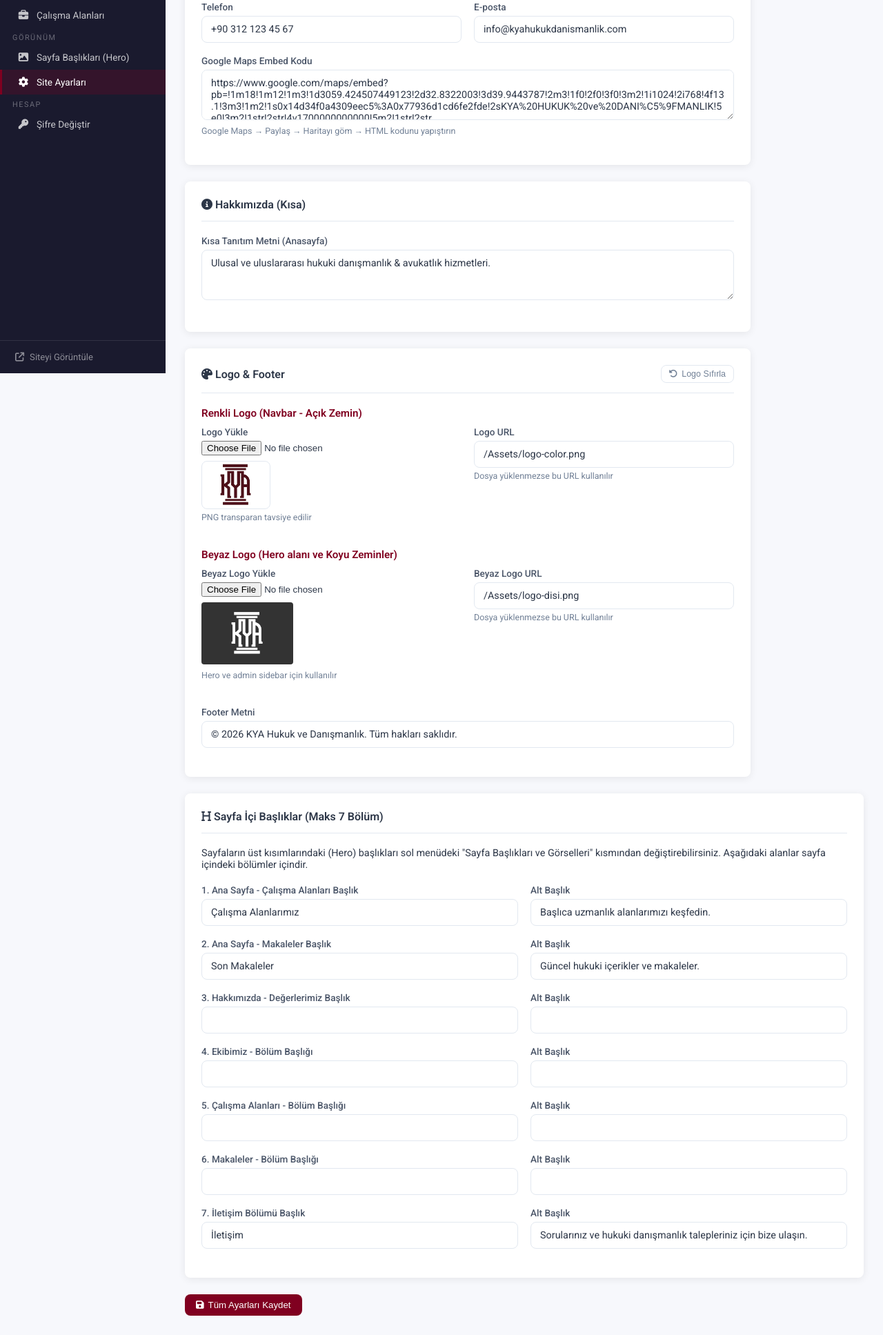
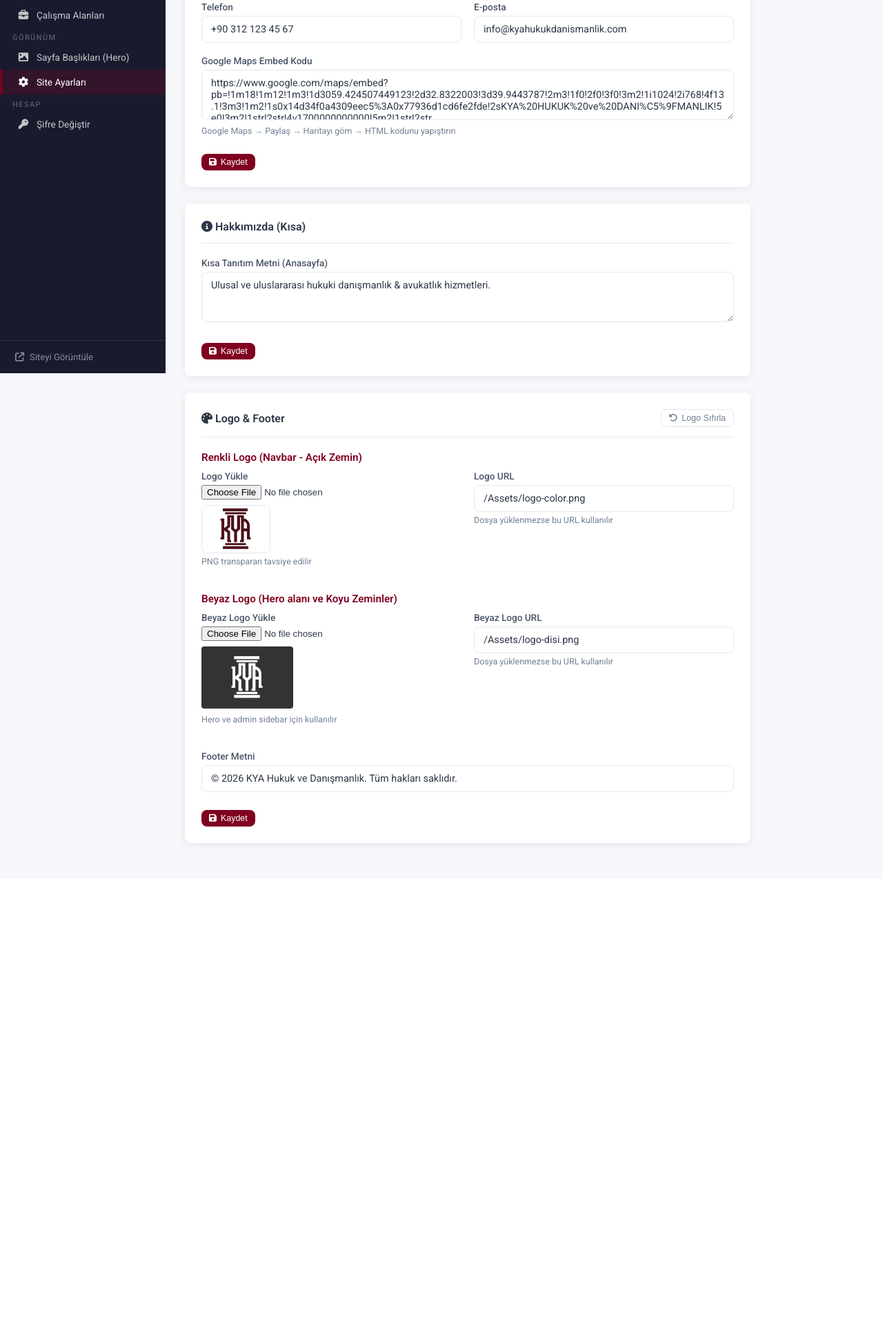
Before and after one commit to demirarif/Ayk-site, a Flask app: page /admin/ayarlar in a window 1280 px wide. Shown: the part 259-2194 px from the top of the page at 69% size. After the commit the page ends 1487 px from the top, so only its background shows below. Run offline with Flask 3, Linux system fonts and the light colour scheme; a user stored in the database is signed in; data comes from the database, SQL or seed files in the repository; some libraries are stand-ins or nearby versions.

Commit message:
feat: site ayarları karta özel kaydet butonu, Sayfa İçi Başlıklar bölümü kaldırıldı

```diff
--- a/app.py
+++ b/app.py
@@ -552,49 +552,36 @@ def admin_hero_save():
 @app.route('/admin/ayarlar', methods=['GET', 'POST'])
 @login_required
 def admin_settings():
+    # Desteklenen tüm ayar anahtarları (beyaz liste)
     setting_defs = [
         ('contact_address', 'Adres', 'textarea'),
         ('contact_phone', 'Telefon', 'text'),
         ('contact_email', 'E-posta', 'email'),
         ('contact_hours', 'Çalışma Saatleri', 'text'),
+        ('google_maps_embed', 'Google Maps Embed URL', 'text'),
         ('about_short', 'Kısa Tanıtım (Alt Başlık)', 'textarea'),
         ('logo_url', 'Logo URL (Açık Zemin - Renkli)', 'text'),
         ('logo_white_url', 'Logo URL (Koyu Zemin - Beyaz)', 'text'),
         ('footer_text', 'Footer Metin', 'textarea'),
-        ('google_maps_embed', 'Google Maps Embed URL', 'text'),
-        ('home_practice_title', 'Ana Sayfa - Çalışma Alanları Başlık', 'text'),
-        ('home_practice_subtitle', 'Ana Sayfa - Çalışma Alanları Alt Başlık', 'text'),
-        ('home_articles_title', 'Ana Sayfa - Makaleler Başlık', 'text'),
-        ('home_articles_subtitle', 'Ana Sayfa - Makaleler Alt Başlık', 'text'),
-        ('about_values_title', 'Hakkımızda - Değerlerimiz Başlık', 'text'),
-        ('about_values_subtitle', 'Hakkımızda - Değerlerimiz Alt Başlık', 'text'),
-        ('team_section_title', 'Ekibimiz - Bölüm Başlığı', 'text'),
-        ('team_section_subtitle', 'Ekibimiz - Bölüm Alt Başlığı', 'text'),
-        ('areas_section_title', 'Çalışma Alanları - Bölüm Başlığı', 'text'),
-        ('areas_section_subtitle', 'Çalışma Alanları - Bölüm Alt Başlığı', 'text'),
-        ('articles_section_title', 'Makaleler - Bölüm Başlığı', 'text'),
-        ('articles_section_subtitle', 'Makaleler - Bölüm Alt Başlığı', 'text'),
-        ('contact_section_title', 'İletişim Bölümü Başlık', 'text'),
-        ('contact_section_subtitle', 'İletişim Bölümü Alt Başlık', 'text'),
     ]
     if request.method == 'POST':
+        # Her form yalnızca kendi alanını gönderir;
+        # sadece POST'ta gelen key'leri kaydet (diğerlerini silme)
         for key, _, _ in setting_defs:
-            value = request.form.get(key, '')
-            SiteSetting.set(key, value)
-        # Logo dosya yükleme
+            if key in request.form:
+                SiteSetting.set(key, request.form.get(key, ''))
+        # Logo dosya yükleme (logo kartı gönderildiğinde)
         logo_file = request.files.get('logo_file')
         if logo_file and logo_file.filename:
             url = save_upload(logo_file)
             if url:
                 SiteSetting.set('logo_url', url)
-
         logo_white_file = request.files.get('logo_white_file')
         if logo_white_file and logo_white_file.filename:
             url = save_upload(logo_white_file)
             if url:
                 SiteSetting.set('logo_white_url', url)
-
-        flash('Ayarlar kaydedildi.', 'success')
+        flash('Kaydedildi.', 'success')
         return redirect(url_for('admin_settings'))
     settings = {s.key: s.value for s in SiteSetting.query.all()}
     return render_template('admin/settings.html', settings=settings, setting_defs=setting_defs)
@@ -681,12 +668,6 @@ def init_db():
             'logo_url': '/Assets/logo-color.png',
             'logo_white_url': '/Assets/logo-disi.png',
             'google_maps_embed': 'https://www.google.com/maps/embed?pb=!1m18!1m12!1m3!1d3059.424507449123!2d32.8322003!3d39.9443787!2m3!1f0!2f0!3f0!3m2!1i1024!2i768!4f13.1!3m3!1m2!1s0x14d34f0a4309eec5%3A0x77936d1cd6fe2fde!2sKYA%20HUKUK%20ve%20DANI%C5%9FMANLIK!5e0!3m2!1str!2str!4v1700000000000!5m2!1str!2str',
-            'home_practice_title': 'Çalışma Alanlarımız',
-            'home_practice_subtitle': 'Başlıca uzmanlık alanlarımızı keşfedin.',
-            'home_articles_title': 'Son Makaleler',
-            'home_articles_subtitle': 'Güncel hukuki içerikler ve makaleler.',
-            'contact_section_title': 'İletişim',
-            'contact_section_subtitle': 'Sorularınız ve hukuki danışmanlık talepleriniz için bize ulaşın.',
         }
         for key, value in defaults.items():
             if not SiteSetting.query.filter_by(key=key).first():
@@ -825,7 +806,7 @@ def dbcheck():
               for h in HeroSection.query.all()]
     settings_rows = [{'key': s.key, 'value': s.value}
                      for s in SiteSetting.query.filter(
-                         SiteSetting.key.in_(['logo_url', 'logo_white_url', 'contact_section_title'])
+                         SiteSetting.key.in_(['logo_url', 'logo_white_url', 'contact_address'])
                      ).all()]
     return jsonify({'heroes': heroes, 'settings': settings_rows})
 
--- a/templates/admin/settings.html
+++ b/templates/admin/settings.html
@@ -3,10 +3,10 @@
 {% block page_title %}Site Ayarları{% endblock %}
 
 {% block content %}
+
+{# ── İletişim Bilgileri ──────────────────────────────── #}
 <form method="POST" action="{{ url_for('admin_settings') }}" enctype="multipart/form-data" style="max-width:820px;">
   <input type="hidden" name="csrf_token" value="{{ csrf_token() }}">
-
-  <!-- İletişim Bilgileri -->
   <div class="card">
     <div class="card-header"><h2><i class="fa-solid fa-address-book"></i> İletişim Bilgileri</h2></div>
     <div class="form-cols">
@@ -34,18 +34,30 @@
       <textarea name="google_maps_embed" rows="3" placeholder='&lt;iframe src="https://maps.google.com/..." ...&gt;&lt;/iframe&gt;'>{{ settings.get('google_maps_embed','') }}</textarea>
       <p class="hint">Google Maps → Paylaş → Haritayı göm → HTML kodunu yapıştırın</p>
     </div>
+    <button type="submit" class="btn btn-primary btn-sm" style="margin-top:8px;">
+      <i class="fa-solid fa-floppy-disk"></i> Kaydet
+    </button>
   </div>
+</form>
 
-  <!-- Hakkımızda -->
+{# ── Hakkımızda ───────────────────────────────────────── #}
+<form method="POST" action="{{ url_for('admin_settings') }}" style="max-width:820px;">
+  <input type="hidden" name="csrf_token" value="{{ csrf_token() }}">
   <div class="card">
     <div class="card-header"><h2><i class="fa-solid fa-circle-info"></i> Hakkımızda (Kısa)</h2></div>
     <div class="form-row">
       <label>Kısa Tanıtım Metni (Anasayfa)</label>
       <textarea name="about_short" rows="3">{{ settings.get('about_short','') }}</textarea>
     </div>
+    <button type="submit" class="btn btn-primary btn-sm" style="margin-top:8px;">
+      <i class="fa-solid fa-floppy-disk"></i> Kaydet
+    </button>
   </div>
+</form>
 
-  <!-- Logo & Footer -->
+{# ── Logo & Footer ────────────────────────────────────── #}
+<form method="POST" action="{{ url_for('admin_settings') }}" enctype="multipart/form-data" style="max-width:820px;">
+  <input type="hidden" name="csrf_token" value="{{ csrf_token() }}">
   <div class="card">
     <div class="card-header">
       <h2><i class="fa-solid fa-palette"></i> Logo & Footer</h2>
@@ -97,93 +109,10 @@
       <label>Footer Metni</label>
       <input type="text" name="footer_text" value="{{ settings.get('footer_text','') }}" placeholder="© 2026 KYA Hukuk Danışmanlık">
     </div>
+    <button type="submit" class="btn btn-primary btn-sm" style="margin-top:8px;">
+      <i class="fa-solid fa-floppy-disk"></i> Kaydet
+    </button>
   </div>
+</form>
 
-  <!-- Sayfa İçi Başlıklar -->
-  <div class="card">
-    <div class="card-header"><h2><i class="fa-solid fa-heading"></i> Sayfa İçi Başlıklar (Maks 7 Bölüm)</h2></div>
-    <p class="hint" style="margin-bottom:20px;">Sayfaların üst kısımlarındaki (Hero) başlıkları sol menüdeki "Sayfa Başlıkları ve Görselleri" kısmından değiştirebilirsiniz. Aşağıdaki alanlar sayfa içindeki bölümler içindir.</p>
-
-    <div class="form-cols">
-      <div class="form-row">
-        <label>1. Ana Sayfa - Çalışma Alanları Başlık</label>
-        <input type="text" name="home_practice_title" value="{{ settings.get('home_practice_title','') }}">
-      </div>
-      <div class="form-row">
-        <label>Alt Başlık</label>
-        <input type="text" name="home_practice_subtitle" value="{{ settings.get('home_practice_subtitle','') }}">
-      </div>
-    </div>
-
-    <div class="form-cols">
-      <div class="form-row">
-        <label>2. Ana Sayfa - Makaleler Başlık</label>
-        <input type="text" name="home_articles_title" value="{{ settings.get('home_articles_title','') }}">
-      </div>
-      <div class="form-row">
-        <label>Alt Başlık</label>
-        <input type="text" name="home_articles_subtitle" value="{{ settings.get('home_articles_subtitle','') }}">
-      </div>
-    </div>
-
-    <div class="form-cols">
-      <div class="form-row">
-        <label>3. Hakkımızda - Değerlerimiz Başlık</label>
-        <input type="text" name="about_values_title" value="{{ settings.get('about_values_title','') }}">
-      </div>
-      <div class="form-row">
-        <label>Alt Başlık</label>
-        <input type="text" name="about_values_subtitle" value="{{ settings.get('about_values_subtitle','') }}">
-      </div>
-    </div>
-
-    <div class="form-cols">
-      <div class="form-row">
-        <label>4. Ekibimiz - Bölüm Başlığı</label>
-        <input type="text" name="team_section_title" value="{{ settings.get('team_section_title','') }}">
-      </div>
-      <div class="form-row">
-        <label>Alt Başlık</label>
-        <input type="text" name="team_section_subtitle" value="{{ settings.get('team_section_subtitle','') }}">
-      </div>
-    </div>
-
-    <div class="form-cols">
-      <div class="form-row">
-        <label>5. Çalışma Alanları - Bölüm Başlığı</label>
-        <input type="text" name="areas_section_title" value="{{ settings.get('areas_section_title','') }}">
-      </div>
-      <div class="form-row">
-        <label>Alt Başlık</label>
-        <input type="text" name="areas_section_subtitle" value="{{ settings.get('areas_section_subtitle','') }}">
-      </div>
-    </div>
-
-    <div class="form-cols">
-      <div class="form-row">
-        <label>6. Makaleler - Bölüm Başlığı</label>
-        <input type="text" name="articles_section_title" value="{{ settings.get('articles_section_title','') }}">
-      </div>
-      <div class="form-row">
-        <label>Alt Başlık</label>
-        <input type="text" name="articles_section_subtitle" value="{{ settings.get('articles_section_subtitle','') }}">
-      </div>
-    </div>
-
-    <div class="form-cols">
-      <div class="form-row">
-        <label>7. İletişim Bölümü Başlık</label>
-        <input type="text" name="contact_section_title" value="{{ settings.get('contact_section_title','') }}">
-      </div>
-      <div class="form-row">
-        <label>Alt Başlık</label>
-        <input type="text" name="contact_section_subtitle" value="{{ settings.get('contact_section_subtitle','') }}">
-      </div>
-    </div>
-  </div>
-
-  <button type="submit" class="btn btn-primary">
-    <i class="fa-solid fa-floppy-disk"></i> Tüm Ayarları Kaydet
-  </button>
-</form>
 {% endblock %}
```
